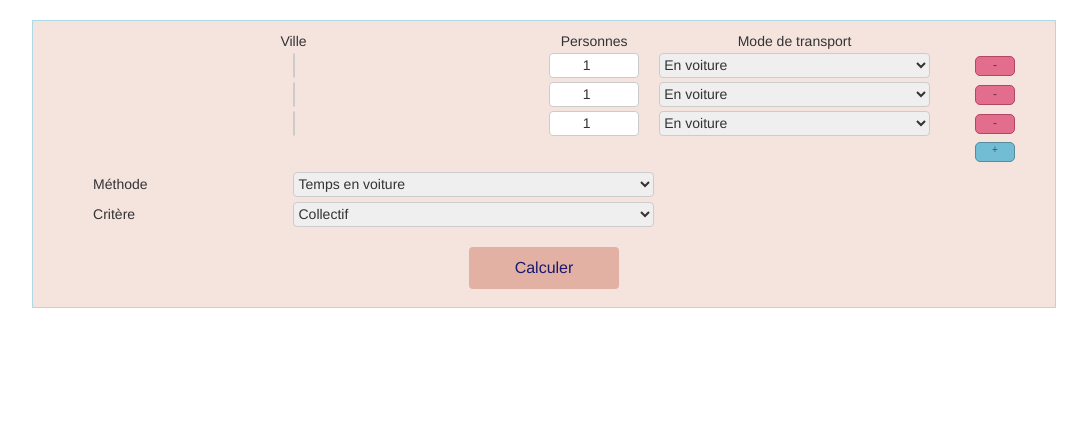
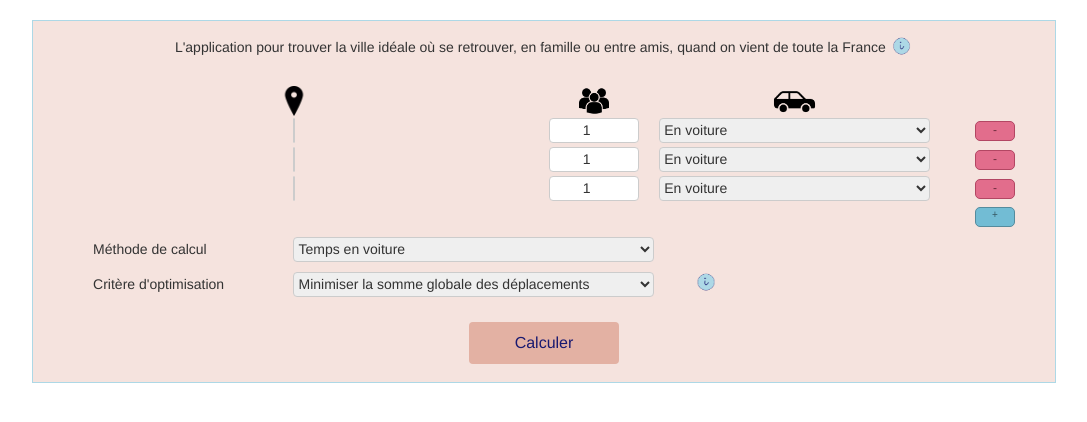
Before and after one commit to SylvainLlop/perfectPlaceToMeet_public, a Django app: page / in a window 1280 px wide. Shown: the part 113-535 px from the top of the page, without its empty margins (96-1183 px from the left). Run offline with Django 3.2, Linux system fonts and the light colour scheme; data that the repository does not hold is empty; some libraries are stand-ins or nearby versions.

Commit message:
Wording changed, images added and explanation text added

```diff
--- a/find_pp2m/forms.py
+++ b/find_pp2m/forms.py
@@ -32,8 +32,8 @@ class ParamForm(forms.Form):
                                required=True,
                                label='Méthode de calcul')
     criteria_choices = [
-        ("community", "Collectif"),
-        ("individual", "Individuel"),
+        ("community", "Minimiser la somme globale des déplacements"),
+        ("individual", "Minimiser le trajet le plus long"),
     ]
     criteria = forms.CharField(widget=forms.Select(choices=criteria_choices),
                                initial='community',
--- a/find_pp2m/static/find_pp2m/css/main.css
+++ b/find_pp2m/static/find_pp2m/css/main.css
@@ -204,6 +204,16 @@ input:active {
   width: 1px;
 }
 
+.inside-box {
+  margin-left: 10%;
+  margin-right: 10%;
+  padding: 10px;
+  margin-top: 20px;
+  margin-bottom: 20px;
+  background: #f5e3de;
+  border: 1px solid #add8e6;
+}
+
 /*
 .class
 #id
--- a/find_pp2m/templates/find_pp2m/pp2m_formset.html
+++ b/find_pp2m/templates/find_pp2m/pp2m_formset.html
@@ -9,12 +9,27 @@
     <script type="text/javascript" src="{% static 'admin/js/vendor/jquery/jquery.js' %}"></script>
     {{ journey_formset.media }}
 
+
+    <div align="center" style="margin-bottom: 20px">
+        L'application pour trouver la ville idéale où se retrouver, en famille ou entre amis, quand on vient de toute la France
+        <img src="{% static 'find_pp2m/images/btn_info.png' %}" alt="Infos" height="35px" onclick="show_hide_id('intro')" valign="middle">
+    </div>
+    <div id="intro" style="display: none;" class="inside-box" style="margin-bottom: 20px">
+        <table>
+            <tr>
+                <td align="center">
+                    Pour gagner en rapidité, seulement les préféctures et sous-préfectures sont disponibles pour le calcul
+                </td>
+            </tr>
+        </table>
+    </div>
     <form id="form-container" method="POST">
+
         <table width=100%><tbody>
             <tr>
-                <td width="50%" align="center">Ville</td>
-                <td width="10%" align="center">Personnes</td>
-                <td width="30%" align="center">Mode de transport</td>
+                <td width="50%" align="center"><img src="{% static 'find_pp2m/images/icon_location.png' %}" alt="Ville" height="30px"></td>
+                <td width="10%" align="center"><img src="{% static 'find_pp2m/images/icon_people.png' %}" alt="Nb de personnes" height="30px"></td>
+                <td width="30%" align="center"><img src="{% static 'find_pp2m/images/icon_conveyance.png' %}" alt="Moyen de transport" height="30px"></td>
                 <td width="10%" align="center"></td>
             </tr>
         </tbody></table>
@@ -40,18 +55,40 @@
             <tr height="10px"></tr>
             <tr>
                 <td width="5%"></td>
-                <td width="20%">Méthode</td>
+                <td width="20%">Méthode de calcul</td>
                 <td width="40%">{{param_form.method}}</td>
                 <td width="35%"></td>
             </tr>
             <tr height="5px"></tr>
             <tr>
                 <td width="5%"></td>
-                <td width="20%">Critère</td>
+                <td width="20%">Critère d'optimisation</td>
                 <td width="40%">{{param_form.criteria}}</td>
-                <td width="35%"></td>
+                <td width="35%"><div>
+                    <img src="{% static 'find_pp2m/images/btn_info.png' %}" alt="Infos" height="35px" onclick="show_hide_id('infos')" valign="middle">
+                </div>
+                </td>
             </tr>
         </table>
+        <div id="infos" style="display: none;" class="inside-box">
+            <table>
+                <tr>
+                    <td width="45%" align="center" valign="top"><b>Minimiser la somme globale des déplacements</b></td>
+                    <td width="10%"></td>
+                    <td width="45%" align="center" valign="top"><b>Minimiser le trajet le plus long</b></td>
+                </tr>
+                <tr>
+                    <td width="45%" align="center" valign="top">La ville choisie réduira la somme totale des déplacements du groupe. Aussi, cette solution sera la moins chère si les frais sont partagés.</td>
+                    <td width="10%"></td>
+                    <td width="45%" align="center" valign="top">La ville choisie réduira le déplacement de la personne la plus éloignée. Ainsi, cela évite qu'un individu ait un trop long trajet à effectuer.</td>
+                </tr>
+                <tr>
+                    <td width="45%" align="center"><img src="{% static 'find_pp2m/images/img_community.png' %}" alt="Infos" height="120px"></td>
+                    <td width="10%"></td>
+                    <td width="45%" align="center"><img src="{% static 'find_pp2m/images/img_individual.png' %}" alt="Infos" height="120px"></td>
+                </tr>
+            </table>
+        </div>
         <table width=100% align="center">
             <tr>
                 <td width=100% align="center"><input type="submit" value="Calculer" id="submit_button"/></td>
@@ -146,6 +183,14 @@
     $('#add_more').click(function() {
         cloneMore('.form-row:last', 'form');
     });
+
+    function show_hide_id(id_name) {
+            if (document.getElementById(id_name).style.display == "") {
+                document.getElementById(id_name).style.display = "none"
+            } else {
+                document.getElementById(id_name).style.display = ""
+            }
+        }
     </script>
 
 {% endblock %}--!>
```
Also changed, not shown: find_pp2m/static/find_pp2m/images/btn_info.png (added), find_pp2m/static/find_pp2m/images/icon_conveyance.png, find_pp2m/static/find_pp2m/images/icon_location.png, find_pp2m/static/find_pp2m/images/icon_people.jpg, find_pp2m/static/find_pp2m/images/icon_people.png (added), find_pp2m/static/find_pp2m/images/img_community.png (added), find_pp2m/static/find_pp2m/images/img_individual.png (added).
